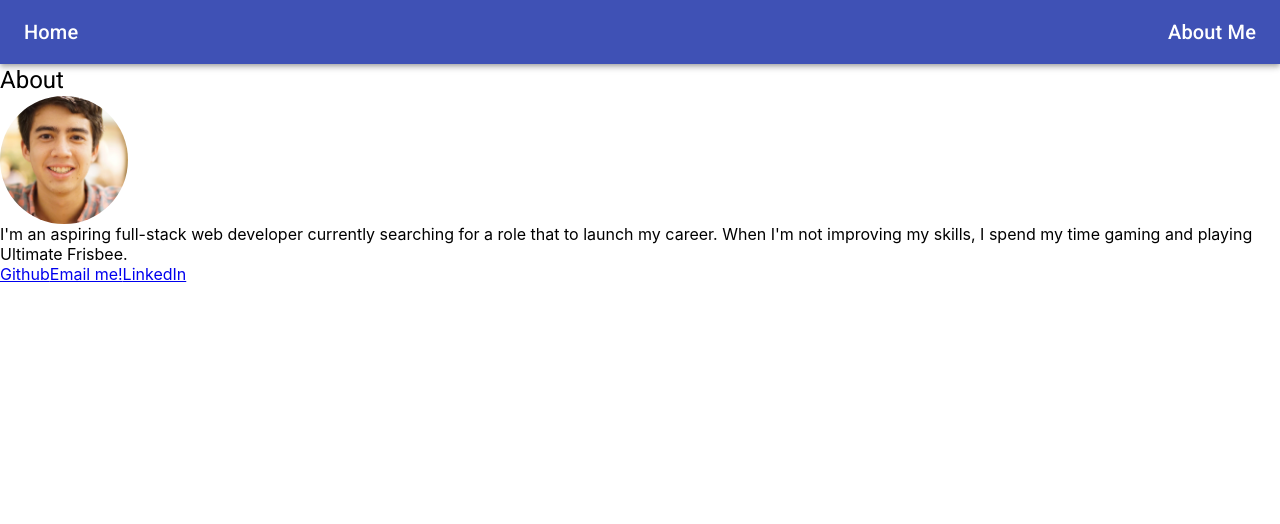
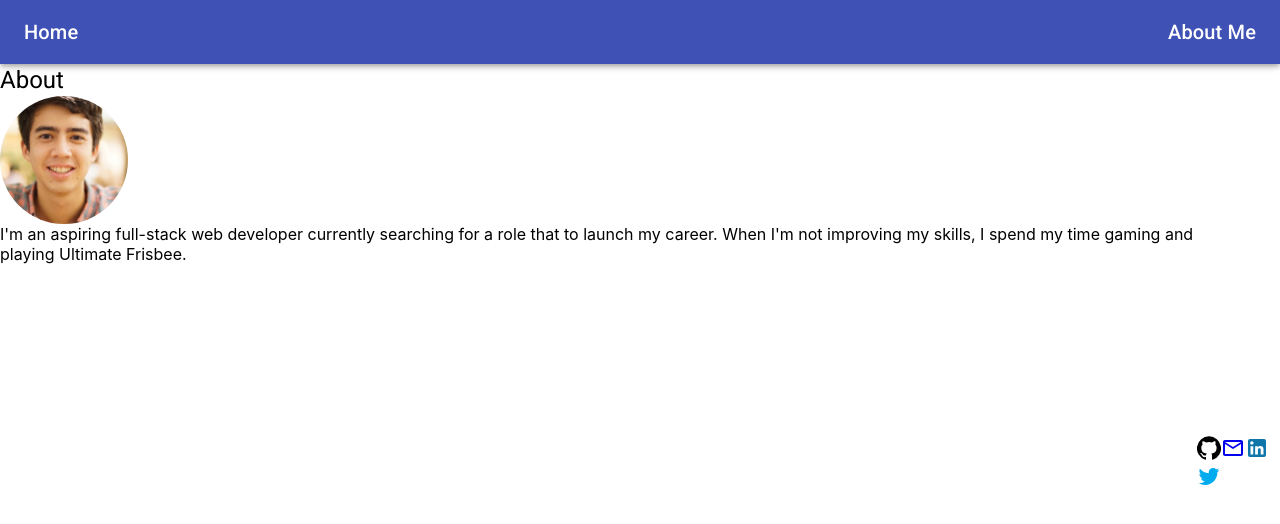
Before and after one commit to mobrien829/personal-website, a React (Create React App) app: page /about in a window 1280 px wide. Shown: the top 524 px of the page. Built offline with nearby package versions, Linux system fonts and the light colour scheme.

Commit message:
added icons for socials/github, styled as well

```diff
--- a/package.json
+++ b/package.json
@@ -4,6 +4,7 @@
   "private": true,
   "dependencies": {
     "@material-ui/core": "^4.10.0",
+    "@material-ui/icons": "^4.9.1",
     "@testing-library/jest-dom": "^4.2.4",
     "@testing-library/react": "^9.5.0",
     "@testing-library/user-event": "^7.2.1",
--- a/src/about-me.js
+++ b/src/about-me.js
@@ -4,6 +4,8 @@ import "./App.css";
 import NavBar from "./navbar";
 import { makeStyles } from "@material-ui/core/styles";
 import { Typography, Avatar, Box } from "@material-ui/core";
+// import GitHubIcon from "@material-ui/icons/GitHub";
+import { GitHub, Twitter, LinkedIn, MailOutline } from "@material-ui/icons";
 
 const useStyles = makeStyles((theme) => ({
   root: {
@@ -13,6 +15,18 @@ const useStyles = makeStyles((theme) => ({
     width: theme.spacing(16),
     height: theme.spacing(16),
   },
+  bio: {
+    textAlign: "center",
+  },
+  github: {
+    color: "black",
+  },
+  twitter: {
+    color: "#00ACEE",
+  },
+  linkedIn: {
+    color: "#0E76A8",
+  },
 }));
 
 const AboutPage = () => {
@@ -21,25 +35,28 @@ const AboutPage = () => {
   return (
     <>
       <NavBar />
-      <Box display="flex" flexDirection="column">
+      <Box display="flex" justifyContent="center" minHeight="100vh">
         <Box>
           <Typography variant="h5">About</Typography>
           <Avatar alt="img" src={ProfilePic} className={classes.profPic} />
-          <Typography variant="p">
+          <Typography variant="p" className={classes.bio}>
             I'm an aspiring full-stack web developer currently searching for a
             role that to launch my career. When I'm not improving my skills, I
             spend my time gaming and playing Ultimate Frisbee.
           </Typography>
         </Box>
-        <Box justifyContent="center">
+        <Box alignSelf="center" justifyContent="center">
           <a href="https://www.github.com/mobrien829" className="github">
-            Github
+            <GitHub className={classes.github} />
           </a>
           <a href="mailto:mobrien0829@gmail.com" className="email">
-            Email me!
+            <MailOutline />
           </a>
           <a href="https://www.linkedin.com/in/mobrien829" className="linkedin">
-            LinkedIn
+            <LinkedIn className={classes.linkedIn} />
+          </a>
+          <a href="https://www.twitter.com/mobrien829" className="twitter">
+            <Twitter className={classes.twitter} />
           </a>
         </Box>
       </Box>
```
Also changed, not shown: 1 other file (tests, documents, lock files or other folders).
